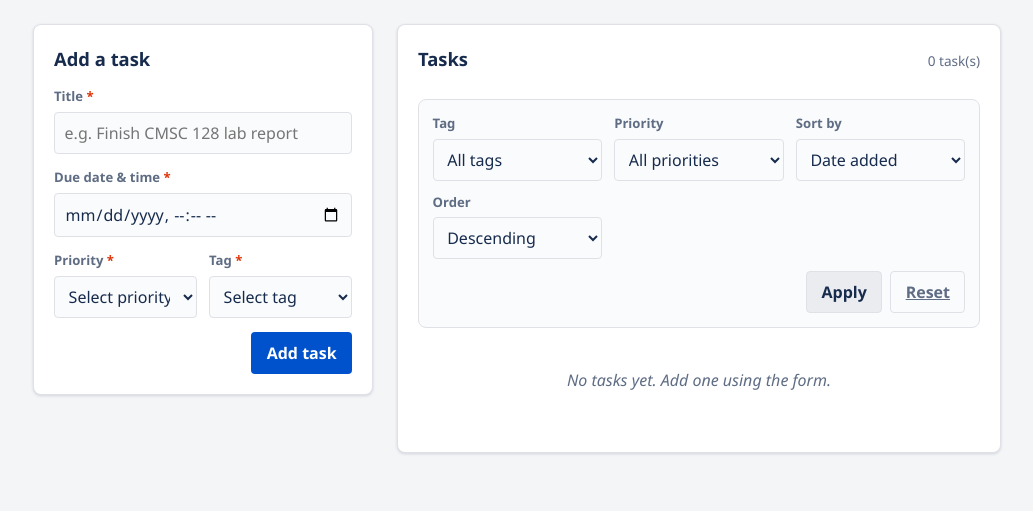
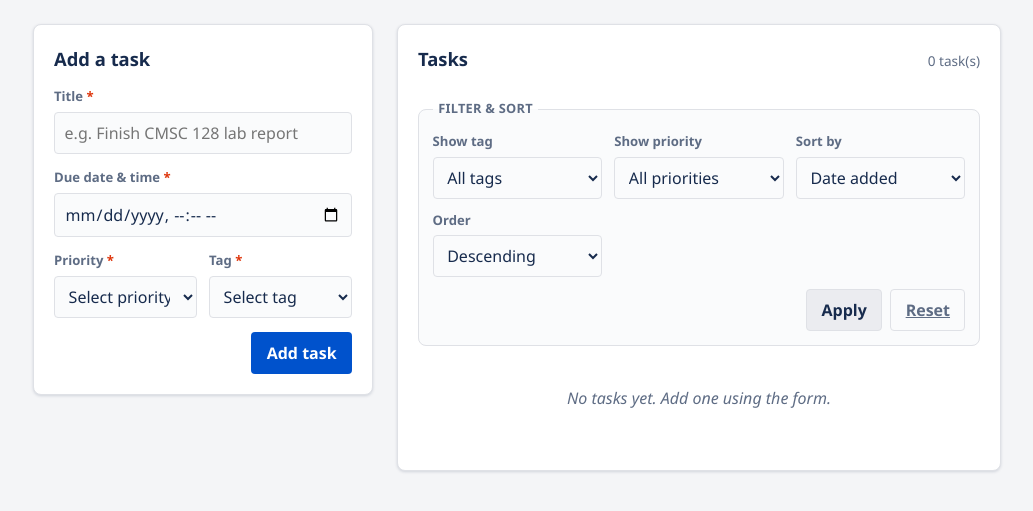
Before and after one commit to Matty-05/cmsc128-Lab1_CRUD_Escabarte_Fallarme, a Flask app: page / in a window 1280 px wide. Shown: the part 116-627 px from the top of the page, without its empty margins (123-1156 px from the left). Run offline with Flask 3, Linux system fonts and the light colour scheme; data that the repository does not hold is empty.

Commit message:
ux: group filter controls in a fieldset and clarify duplicate Tag/Priority labels

```diff
--- a/templates/index.html
+++ b/templates/index.html
@@ -64,9 +64,12 @@
         <span id="task-count" class="task-count">{{ tasks|length }} task(s)</span>
       </div>
 
-      <form id="filter-form" class="filter-form" method="GET" action="{{ url_for('index') }}">
+      <form id="filter-form" method="GET" action="{{ url_for('index') }}">
+        <fieldset class="filter-form">
+          <legend>Filter &amp; sort</legend>
+
           <div class="field">
-          <label for="filter-tag">Tag</label>
+            <label for="filter-tag">Show tag</label>
             <select id="filter-tag" name="filter_tag">
               <option value="" {% if request.args.get('filter_tag', '') == '' %}selected{% endif %}>All tags</option>
               <option value="School" {% if request.args.get('filter_tag') == 'School' %}selected{% endif %}>School</option>
@@ -76,7 +79,7 @@
           </div>
 
           <div class="field">
-          <label for="filter-priority">Priority</label>
+            <label for="filter-priority">Show priority</label>
             <select id="filter-priority" name="filter_priority">
               <option value="" {% if request.args.get('filter_priority', '') == '' %}selected{% endif %}>All priorities</option>
               <option value="High" {% if request.args.get('filter_priority') == 'High' %}selected{% endif %}>High</option>
@@ -108,6 +111,7 @@
             <button type="submit" class="btn btn-secondary">Apply</button>
             <a href="{{ url_for('index') }}" class="btn btn-ghost">Reset</a>
           </div>
+        </fieldset>
       </form>
 
       <ul id="task-list" class="task-list">
```
Lines whose indentation alone changed are shown as unchanged.
